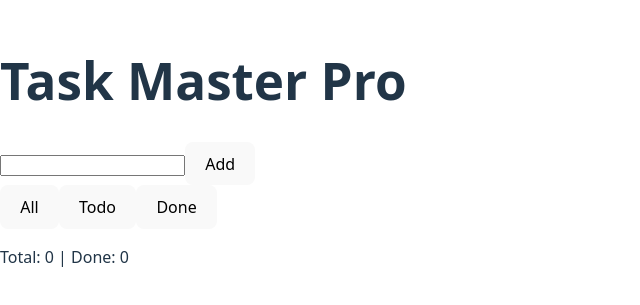
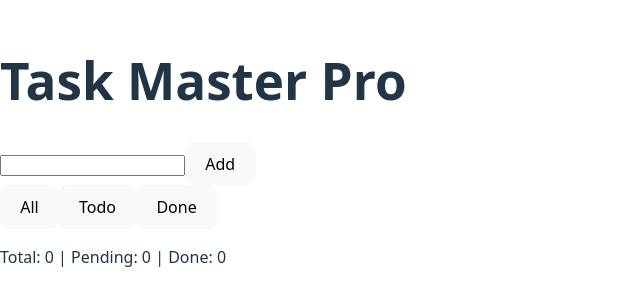
Before and after one commit to 01Keven/lumina-os, a React (Vite) app: page / in a window 1280 px wide. Shown: the part 257-562 px from the top of the page, without its empty margins (0-640 px from the left). Built offline with nearby package versions, Linux system fonts and the light colour scheme.

Commit message:
add pending tasks count to TaskStats component and update App for task statistics

```diff
--- a/src/App.jsx
+++ b/src/App.jsx
@@ -53,6 +53,8 @@ function App() {
 
     const completedTasks = tasks.filter( task => task.done).length;
 
+    const pendingTasks = totalTasks - completedTasks;
+
     const filteredTasks = tasks.filter(task => {
         if (filter === 'todo') return !task.done;
         if (filter === 'done') return task.done;
@@ -71,8 +73,6 @@ function App() {
             return task;
         } ))
     }
-
-
 
     return (
         <div>
@@ -103,6 +103,7 @@ function App() {
                 {<TaskStats
                     onDone={completedTasks}
                     Total={totalTasks}
+                    onPending={pendingTasks}
                 />}
             </div>
         </div>
--- a/src/components/TaskStats.jsx
+++ b/src/components/TaskStats.jsx
@@ -1,7 +1,8 @@
-export function TaskStats({onDone, Total}) {
+export function TaskStats({onDone, onPending, Total}) {
     return (
         <div>
             <div>Total: {Total} |
+            <span> Pending: {onPending} |</span>
             <span> Done: {onDone}</span>
 
             </div>
```
